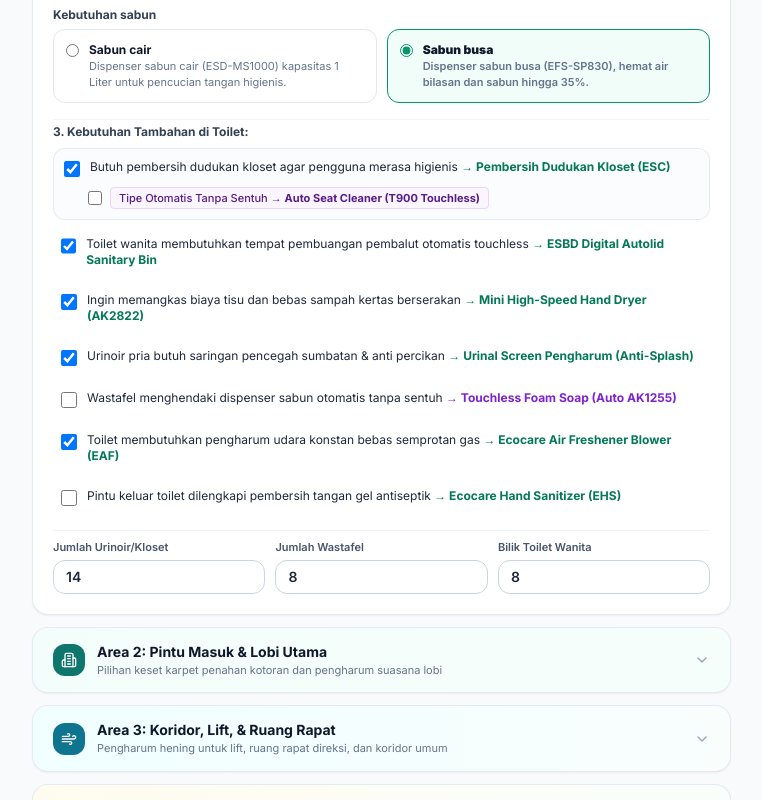
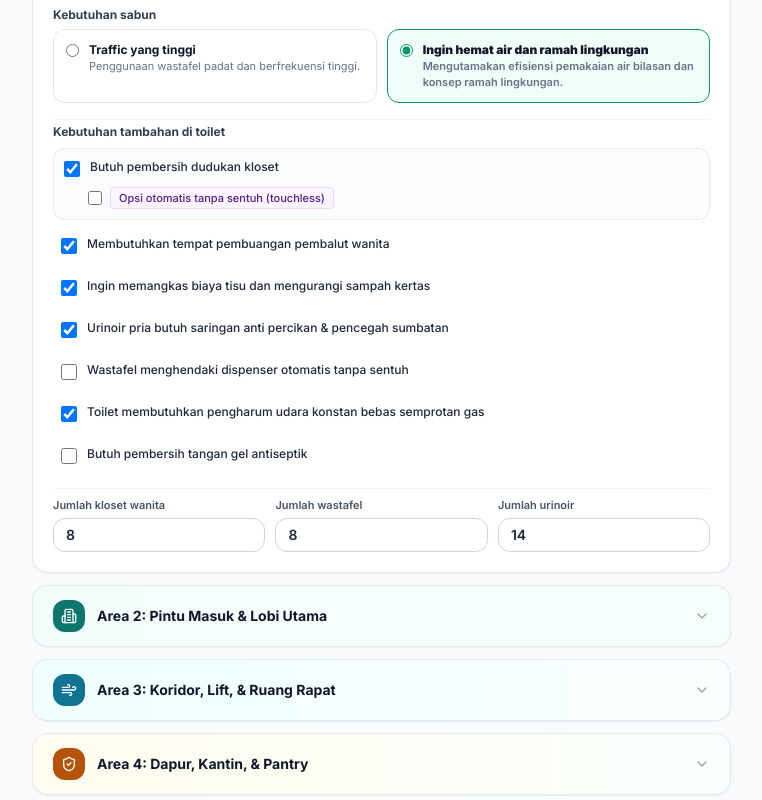
Before and after one commit to Muhammadirfankarim/ecocare-field-assistant, a Next.js app: page / in a window 1280 px wide. Shown: the part 940-1740 px from the top of the page, without its empty margins (0-762 px from the left). Built offline with nearby package versions, Linux system fonts and the light colour scheme.

Commit message:
refactor: refine survey form inputs to pure client conditions and remove premature product spoils

```diff
--- a/src/app/page.tsx
+++ b/src/app/page.tsx
@@ -1087,10 +1087,10 @@ _Dianalisis menggunakan sistem rekomendasi cerdas Hycare_`;
                               />
                               <div>
                                 <strong className="block text-slate-900">
-                                  Sabun cair
+                                  Traffic yang tinggi
                                 </strong>
                                 <span className="text-[11px] text-slate-500">
-                                  Dispenser sabun cair (ESD-MS1000) kapasitas 1 Liter untuk pencucian tangan higienis.
+                                  Penggunaan wastafel padat dan berfrekuensi tinggi.
                                 </span>
                               </div>
                             </label>
@@ -1111,10 +1111,10 @@ _Dianalisis menggunakan sistem rekomendasi cerdas Hycare_`;
                               />
                               <div>
                                 <strong className="block text-slate-900">
-                                  Sabun busa
+                                  Ingin hemat air dan ramah lingkungan
                                 </strong>
                                 <span className="text-[11px] text-slate-500">
-                                  Dispenser sabun busa (EFS-SP830), hemat air bilasan dan sabun hingga 35%.
+                                  Mengutamakan efisiensi pemakaian air bilasan dan konsep ramah lingkungan.
                                 </span>
                               </div>
                             </label>
@@ -1124,7 +1124,7 @@ _Dianalisis menggunakan sistem rekomendasi cerdas Hycare_`;
                         {/* 3. Fasilitas Tambahan di Toilet */}
                         <div className="space-y-2 pt-1 border-t border-slate-100">
                           <label className="block text-xs font-bold text-slate-700">
-                            3. Kebutuhan Tambahan di Toilet:
+                            Kebutuhan tambahan di toilet
                           </label>
 
                           <div className="space-y-1.5 p-2.5 rounded-xl border border-slate-200/80 bg-slate-50/50">
@@ -1137,9 +1137,8 @@ _Dianalisis menggunakan sistem rekomendasi cerdas Hycare_`;
                                 }
                                 className="mt-0.5 h-4 w-4 rounded border-slate-300 text-emerald-600 focus:ring-emerald-500"
                               />
-                              <span className="text-slate-800">
-                                Butuh pembersih dudukan kloset agar pengguna merasa higienis{' '}
-                                <strong className="text-emerald-700">&rarr; Pembersih Dudukan Kloset (ESC)</strong>
+                              <span className="text-slate-800 font-medium">
+                                Butuh pembersih dudukan kloset
                               </span>
                             </label>
                             {formData.khawatirBakteriKloset && (
@@ -1153,7 +1152,7 @@ _Dianalisis menggunakan sistem rekomendasi cerdas Hycare_`;
                                   className="h-3.5 w-3.5 rounded border-slate-300 text-purple-600 focus:ring-purple-500"
                                 />
                                 <span className="font-medium bg-purple-50 border border-purple-200 px-2 py-0.5 rounded">
-                                  Tipe Otomatis Tanpa Sentuh &rarr; <strong>Auto Seat Cleaner (T900 Touchless)</strong>
+                                  Opsi otomatis tanpa sentuh (touchless)
                                 </span>
                               </label>
                             )}
@@ -1168,9 +1167,8 @@ _Dianalisis menggunakan sistem rekomendasi cerdas Hycare_`;
                               }
                               className="mt-0.5 h-4 w-4 rounded border-slate-300 text-emerald-600 focus:ring-emerald-500"
                             />
-                            <span className="text-slate-800">
-                              Toilet wanita membutuhkan tempat pembuangan pembalut otomatis touchless{' '}
-                              <strong className="text-emerald-700">&rarr; ESBD Digital Autolid Sanitary Bin</strong>
+                            <span className="text-slate-800 font-medium">
+                              Membutuhkan tempat pembuangan pembalut wanita
                             </span>
                           </label>
 
@@ -1183,9 +1181,8 @@ _Dianalisis menggunakan sistem rekomendasi cerdas Hycare_`;
                               }
                               className="mt-0.5 h-4 w-4 rounded border-slate-300 text-emerald-600 focus:ring-emerald-500"
                             />
-                            <span className="text-slate-800">
-                              Ingin memangkas biaya tisu dan bebas sampah kertas berserakan{' '}
-                              <strong className="text-emerald-700">&rarr; Mini High-Speed Hand Dryer (AK2822)</strong>
+                            <span className="text-slate-800 font-medium">
+                              Ingin memangkas biaya tisu dan mengurangi sampah kertas
                             </span>
                           </label>
 
@@ -1198,9 +1195,8 @@ _Dianalisis menggunakan sistem rekomendasi cerdas Hycare_`;
                               }
                               className="mt-0.5 h-4 w-4 rounded border-slate-300 text-emerald-600 focus:ring-emerald-500"
                             />
-                            <span className="text-slate-800">
-                              Urinoir pria butuh saringan pencegah sumbatan & anti percikan{' '}
-                              <strong className="text-emerald-700">&rarr; Urinal Screen Pengharum (Anti-Splash)</strong>
+                            <span className="text-slate-800 font-medium">
+                              Urinoir pria butuh saringan anti percikan & pencegah sumbatan
                             </span>
                           </label>
 
@@ -1213,9 +1209,8 @@ _Dianalisis menggunakan sistem rekomendasi cerdas Hycare_`;
                               }
                               className="mt-0.5 h-4 w-4 rounded border-slate-300 text-emerald-600 focus:ring-emerald-500"
                             />
-                            <span className="text-slate-800">
-                              Wastafel menghendaki dispenser sabun otomatis tanpa sentuh{' '}
-                              <strong className="text-purple-700">&rarr; Touchless Foam Soap (Auto AK1255)</strong>
+                            <span className="text-slate-800 font-medium">
+                              Wastafel menghendaki dispenser otomatis tanpa sentuh
                             </span>
                           </label>
 
@@ -1228,9 +1223,8 @@ _Dianalisis menggunakan sistem rekomendasi cerdas Hycare_`;
                               }
                               className="mt-0.5 h-4 w-4 rounded border-slate-300 text-emerald-600 focus:ring-emerald-500"
                             />
-                            <span className="text-slate-800">
-                              Toilet membutuhkan pengharum udara konstan bebas semprotan gas{' '}
-                              <strong className="text-emerald-700">&rarr; Ecocare Air Freshener Blower (EAF)</strong>
+                            <span className="text-slate-800 font-medium">
+                              Toilet membutuhkan pengharum udara konstan bebas semprotan gas
                             </span>
                           </label>
 
@@ -1243,25 +1237,24 @@ _Dianalisis menggunakan sistem rekomendasi cerdas Hycare_`;
                               }
                               className="mt-0.5 h-4 w-4 rounded border-slate-300 text-emerald-600 focus:ring-emerald-500"
                             />
-                            <span className="text-slate-800">
-                              Pintu keluar toilet dilengkapi pembersih tangan gel antiseptik{' '}
-                              <strong className="text-emerald-700">&rarr; Ecocare Hand Sanitizer (EHS)</strong>
+                            <span className="text-slate-800 font-medium">
+                              Butuh pembersih tangan gel antiseptik
                             </span>
                           </label>
                         </div>
 
-                        {/* 4. Jumlah Titik Fasilitas */}
+                        {/* 4. Jumlah Titik Fasilitas (17. Kloset Wanita, 18. Wastafel, 19. Urinoir) */}
                         <div className="grid grid-cols-3 gap-2.5 pt-2 border-t border-slate-100">
                           <div>
                             <label className="block text-[11px] font-semibold text-slate-600 mb-1">
-                              Jumlah Urinoir/Kloset
+                              Jumlah kloset wanita
                             </label>
                             <input
                               type="number"
                               min={0}
-                              value={formData.jumlahUrinoirKloset}
+                              value={formData.jumlahKubikalWanita}
                               onChange={(e) =>
-                                handleFieldChange('jumlahUrinoirKloset', Number(e.target.value))
+                                handleFieldChange('jumlahKubikalWanita', Number(e.target.value))
                               }
                               className="w-full rounded-xl border border-slate-300 px-3 py-1.5 text-xs sm:text-sm font-semibold focus:border-emerald-600 outline-none"
                             />
@@ -1269,7 +1262,7 @@ _Dianalisis menggunakan sistem rekomendasi cerdas Hycare_`;
 
                           <div>
                             <label className="block text-[11px] font-semibold text-slate-600 mb-1">
-                              Jumlah Wastafel
+                              Jumlah wastafel
                             </label>
                             <input
                               type="number"
@@ -1284,14 +1277,14 @@ _Dianalisis menggunakan sistem rekomendasi cerdas Hycare_`;
 
                           <div>
                             <label className="block text-[11px] font-semibold text-slate-600 mb-1">
-                              Bilik Toilet Wanita
+                              Jumlah urinoir
                             </label>
                             <input
                               type="number"
                               min={0}
-                              value={formData.jumlahKubikalWanita}
+                              value={formData.jumlahUrinoirKloset}
                               onChange={(e) =>
-                                handleFieldChange('jumlahKubikalWanita', Number(e.target.value))
+                                handleFieldChange('jumlahUrinoirKloset', Number(e.target.value))
                               }
                               className="w-full rounded-xl border border-slate-300 px-3 py-1.5 text-xs sm:text-sm font-semibold focus:border-emerald-600 outline-none"
                             />
@@ -1318,9 +1311,6 @@ _Dianalisis menggunakan sistem rekomendasi cerdas Hycare_`;
                           <h3 className="text-sm font-bold text-slate-900">
                             Area 2: Pintu Masuk & Lobi Utama
                           </h3>
-                          <p className="text-[11px] text-slate-500">
-                            Pilihan keset karpet penahan kotoran dan pengharum suasana lobi
-                          </p>
                         </div>
                       </div>
                       <ChevronDown
@@ -1343,10 +1333,7 @@ _Dianalisis menggunakan sistem rekomendasi cerdas Hycare_`;
                           />
                           <div>
                             <span className="font-semibold text-slate-900 block">
-                              Pintu masuk berisiko licin saat hujan atau banyak debu terbawa sepatu
-                            </span>
-                            <span className="text-[11px] text-teal-700 font-medium">
-                              &rarr; Rekomendasi: Layanan Sewa & Cuci Bersih Rutin Keset Karpet Penyerap Debu/Air (EDM).
+                              Pintu masuk berisiko licin / berdebu
                             </span>
                           </div>
                         </label>
@@ -1362,10 +1349,7 @@ _Dianalisis menggunakan sistem rekomendasi cerdas Hycare_`;
                           />
                           <div>
                             <span className="font-semibold text-slate-900 block">
-                              Penyediaan hand sanitizer touchless otomatis di area lobi / meja resepsionis
-                            </span>
-                            <span className="text-[11px] text-purple-700 font-medium">
-                              &rarr; Rekomendasi: Touchless Hand Sanitizer Dispenser (Auto SP811 / SP812 Standing).
+                              Kebutuhan fasilitas pembersih tangan (hand sanitizer) di lobi / resepsionis
                             </span>
                           </div>
                         </label>
@@ -1413,10 +1397,10 @@ _Dianalisis menggunakan sistem rekomendasi cerdas Hycare_`;
                                 />
                                 <div>
                                   <span className="font-bold text-slate-900 block">
-                                    Lobi Sedang / Meja Resepsionis (Unit Berdiri Sendiri)
+                                    Lobi Sedang / Meja Resepsionis (Unit Mandiri Stand Alone)
                                   </span>
                                   <span className="text-[11px] text-slate-500">
-                                    Cocok untuk lobi tanpa AC sentral &rarr; Menggunakan mesin pengharum mandiri elegan di sudut ruangan.
+                                    Cocok untuk lobi tanpa koneksi ke AC sentral gedung.
                                   </span>
                                 </div>
                               </div>
@@ -1442,7 +1426,7 @@ _Dianalisis menggunakan sistem rekomendasi cerdas Hycare_`;
                                     Lobi Gedung Luas (Tersambung ke Saluran AC Sentral)
                                   </span>
                                   <span className="text-[11px] text-slate-500">
-                                    Aroma disebarkan merata melalui saluran udara AC gedung tanpa perlu meletakkan banyak unit di lantai.
+                                    Aroma disebarkan merata melalui saluran udara AC sentral (HVAC).
                                   </span>
                                 </div>
                               </div>
@@ -1470,9 +1454,6 @@ _Dianalisis menggunakan sistem rekomendasi cerdas Hycare_`;
                           <h3 className="text-sm font-bold text-slate-900">
                             Area 3: Koridor, Lift, & Ruang Rapat
                           </h3>
-                          <p className="text-[11px] text-slate-500">
-                            Pengharum hening untuk lift, ruang rapat direksi, dan koridor umum
-                          </p>
                         </div>
                       </div>
                       <ChevronDown
@@ -1495,10 +1476,7 @@ _Dianalisis menggunakan sistem rekomendasi cerdas Hycare_`;
                           />
                           <div>
                             <span className="font-semibold text-slate-900 block">
-                              Ada Ruang Tertutup Sempit (Lift atau Toilet Karyawan Kecil)
-                            </span>
-                            <span className="text-[11px] text-slate-500">
-                              &rarr; Rekomendasi <strong>Pengharum Kipas Blower</strong> dengan baterai, wangi lembut terus menerus tanpa suara semprotan.
+                              Terdapat lift atau ruang tertutup sempit yang membutuhkan sirkulasi aroma lembut konstan
                             </span>
                           </div>
                         </label>
@@ -1514,10 +1492,7 @@ _Dianalisis menggunakan sistem rekomendasi cerdas Hycare_`;
                           />
                           <div>
                             <span className="font-semibold text-slate-900 block">
-                              Koridor / Area Publik Terbuka membutuhkan semprotan wangi berkala
-                            </span>
-                            <span className="text-[11px] text-cyan-700 font-medium">
-                              Sistem otomatis menghitung interval: <strong>Semprot setiap {liveInterval} menit</strong> (agar wangi pas selama masa servis 2 bulan).
+                              Area koridor atau lorong publik terbuka dengan sirkulasi udara aktif
                             </span>
                           </div>
                         </label>
@@ -1533,10 +1508,7 @@ _Dianalisis menggunakan sistem rekomendasi cerdas Hycare_`;
                           />
                           <div>
                             <span className="font-semibold text-slate-900 block">
-                              Ruang Sensitif (Klinik, RS, Ruang Bayi & Anak yang menghindari aroma menyengat)
-                            </span>
-                            <span className="text-[11px] text-slate-500">
-                              &rarr; Rekomendasi <strong>Pengharum Berbahan Dasar Air (Waterbase)</strong> 100% bebas alkohol dan gas pemicu bersin.
+                              Ruang sensitif (klinik, RS, ruang anak) yang menghindari aroma menyengat
                             </span>
                           </div>
                         </label>
@@ -1552,10 +1524,7 @@ _Dianalisis menggunakan sistem rekomendasi cerdas Hycare_`;
                           />
                           <div>
                             <span className="font-semibold text-slate-900 block">
-                              Ruang Rapat Direksi / Ruang VIP (Butuh aroma mewah dan tidak bersuara)
-                            </span>
-                            <span className="text-[11px] text-cyan-700 font-medium">
-                              &rarr; Rekomendasi <strong>Mini Scent Diffuser (SC-008 A80)</strong> ultra-hening (&lt;30 dB) tanpa suara semprotan.
+                              Ruang rapat direksi / VIP yang membutuhkan aroma mewah dan hening tanpa suara semprotan
                             </span>
                           </div>
                         </label>
@@ -1571,10 +1540,7 @@ _Dianalisis menggunakan sistem rekomendasi cerdas Hycare_`;
                           />
                           <div>
                             <span className="font-semibold text-slate-900 block">
-                              Ruang kerja eksekutif butuh aroma essential oil relaksasi
-                            </span>
-                            <span className="text-[11px] text-slate-500">
-                              &rarr; Rekomendasi <strong>Ecocare Microburst (EMB)</strong> aroma essential oil premium tahan lama.
+                              Ruang kerja eksekutif membutuhkan aroma essential oil relaksasi
                             </span>
                           </div>
                         </label>
@@ -1590,10 +1556,7 @@ _Dianalisis menggunakan sistem rekomendasi cerdas Hycare_`;
                           />
                           <div>
                             <span className="font-semibold text-slate-900 block">
-                              Dinding depan pintu ruang rapat / akses lift butuh hand sanitizer
-                            </span>
-                            <span className="text-[11px] text-slate-500">
-                              &rarr; Rekomendasi <strong>Ecocare Hand Sanitizer Dinding (EHS / AK1205)</strong> steril sebelum meeting.
+                              Dinding akses lorong / depan pintu ruang rapat membutuhkan hand sanitizer
                             </span>
                           </div>
                         </label>
@@ -1609,10 +1572,7 @@ _Dianalisis menggunakan sistem rekomendasi cerdas Hycare_`;
                           />
                           <div>
                             <span className="font-semibold text-slate-900 block">
-                              Pintu masuk ruang rapat karpet membutuhkan keset penyaring debu
-                            </span>
-                            <span className="text-[11px] text-slate-500">
-                              &rarr; Rekomendasi <strong>Ecocare Doormats (EDM)</strong> pelindung karpet ruang rapat.
+                              Pintu masuk ruang rapat atau lorong berkarpet membutuhkan keset pelindung
                             </span>
                           </div>
                         </label>
@@ -1637,9 +1597,6 @@ _Dianalisis menggunakan sistem rekomendasi cerdas Hycare_`;
                           <h3 className="text-sm font-bold text-slate-900">
                             Area 4: Dapur, Kantin, & Pantry
                           </h3>
-                          <p className="text-[11px] text-slate-500">
-                            Pengendalian lalat ramah makanan dan sabun cuci tangan pantry staf
-                          </p>
                         </div>
                       </div>
                       <ChevronDown
@@ -1664,9 +1621,6 @@ _Dianalisis menggunakan sistem rekomendasi cerdas Hycare_`;
                             <span className="font-semibold text-slate-900 block">
                               Area kantin atau dapur sering terganggu lalat berterbangan
                             </span>
-                            <span className="text-[11px] text-slate-500">
-                              &rarr; Rekomendasi <strong>Semprotan Pengusir Lalat Alami (Ecoflies)</strong> berbahan alami yang aman untuk area makan.
-                            </span>
                           </div>
                         </label>
 
@@ -1681,10 +1635,7 @@ _Dianalisis menggunakan sistem rekomendasi cerdas Hycare_`;
                           />
                           <div>
                             <span className="font-semibold text-slate-900 block">
-                              Wastafel dapur/pantry membutuhkan dispenser sabun cuci tangan staf
-                            </span>
-                            <span className="text-[11px] text-slate-500">
-                              &rarr; Rekomendasi <strong>Dispenser Sabun Pantry Kompak (Fave 701W - 500 ml)</strong> hemat tempat.
+                              Wastafel dapur / pantry membutuhkan dispenser sabun cuci tangan staf
                             </span>
                           </div>
                         </label>
@@ -1700,10 +1651,7 @@ _Dianalisis menggunakan sistem rekomendasi cerdas Hycare_`;
                           />
                           <div>
                             <span className="font-semibold text-slate-900 block">
-                              Jalan masuk dapur/kantin butuh keset khusus serap minyak & lemak
-                            </span>
-                            <span className="text-[11px] text-amber-700 font-medium">
-                              &rarr; Rekomendasi <strong>Ecocare Doormats Dapur (EDM Kitchen Anti-Slip)</strong> karet nitril anti-licin.
+                              Jalan masuk dapur atau kantin membutuhkan keset khusus penyerap minyak & lemak
                             </span>
                           </div>
                         </label>
@@ -1719,10 +1667,7 @@ _Dianalisis menggunakan sistem rekomendasi cerdas Hycare_`;
                           />
                           <div>
                             <span className="font-semibold text-slate-900 block">
-                              Area persiapan makanan butuh cuci tangan / sanitizer otomatis tanpa sentuh
-                            </span>
-                            <span className="text-[11px] text-purple-700 font-medium">
-                              &rarr; Rekomendasi <strong>Auto Foam Soap & Sanitizer (AK1255)</strong> cegah kontaminasi silang pangan.
+                              Area penyiapan makanan membutuhkan fasilitas cuci tangan / sanitizer otomatis tanpa sentuh
                             </span>
                           </div>
                         </label>
@@ -2186,9 +2131,9 @@ _Dianalisis menggunakan sistem rekomendasi cerdas Hycare_`;
                           </strong>
                         </div>
                         <div>
-                          <span className="text-slate-500 font-semibold">Sabun Wastafel: </span>
+                          <span className="text-slate-500 font-semibold">Kebutuhan Sabun: </span>
                           <span className="text-slate-800">
-                            {rec.input.tipeWastafel === 'TRAFIK_PADAT' ? 'Sabun Cair 1 Liter' : 'Sabun Busa (Foam) Hemat Air'}
+                            {rec.input.tipeWastafel === 'TRAFIK_PADAT' ? 'Traffic Tinggi' : 'Hemat Air & Ramah Lingkungan'}
                           </span>
                         </div>
                         {rec.input.kondisiLobi !== 'NONE' && (
```
